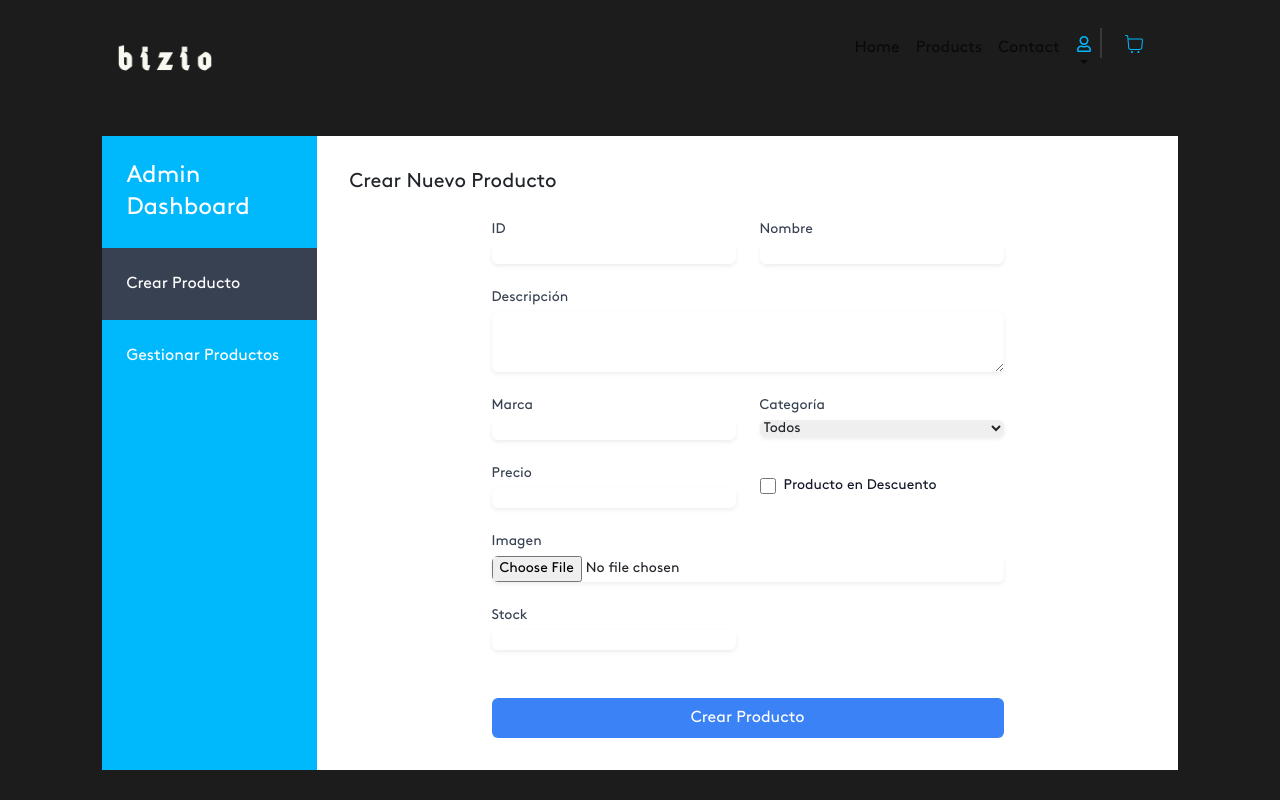
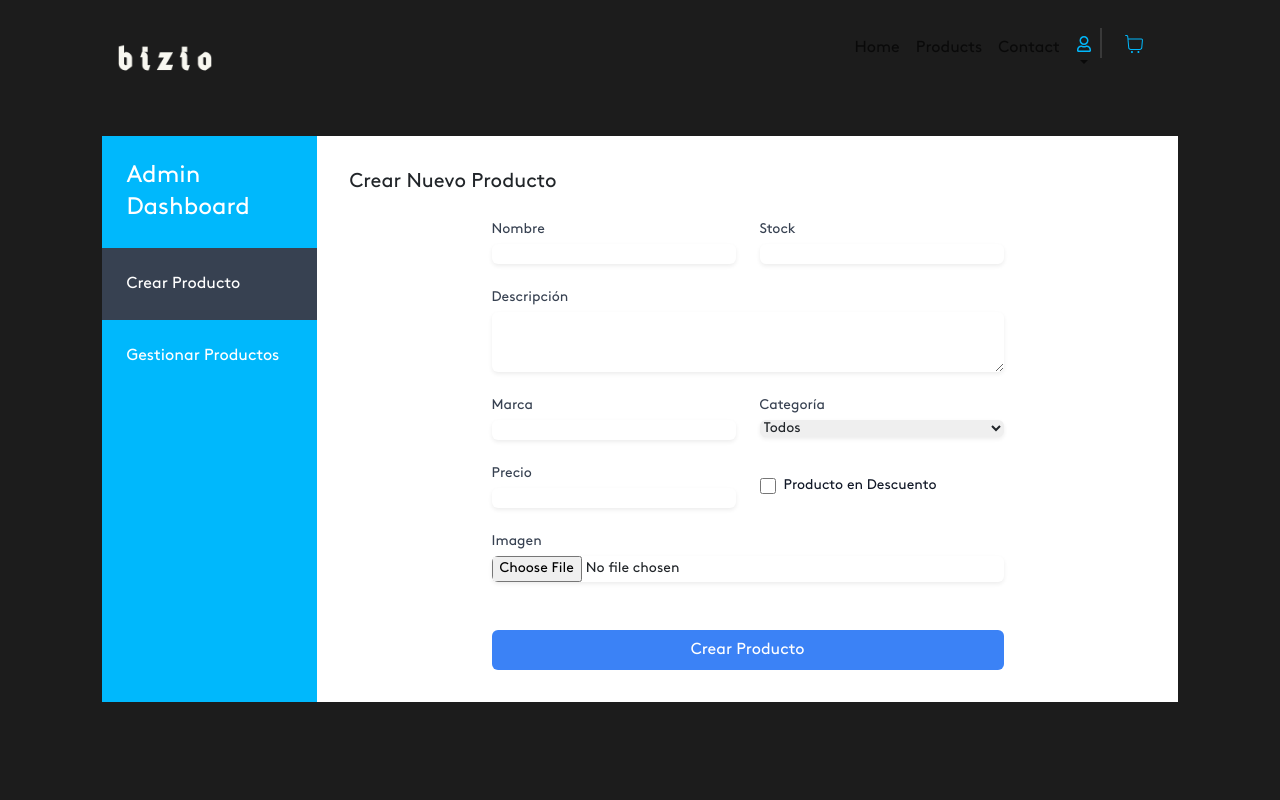
Before and after one commit to ivolevy/grupo7-tpo, a React (Vite) app: page /profile-admin in a window 1280 px wide. Built offline with nearby package versions, Linux system fonts and the light colour scheme; a web font is replaced by a local one.

Commit message:
Ahora se puede agregar productos a la base de datos

```diff
--- a/src/assets/components/admin/CreateProduct.jsx
+++ b/src/assets/components/admin/CreateProduct.jsx
@@ -1,8 +1,8 @@
 import React, { useState } from 'react';
+import { createProduct } from '../../../api';
 
 export const CreateProduct = ({ categories, onSubmit }) => {
   const [productData, setProductData] = useState({
-    id: '',
     name: '',
     description: '',
     brand: '',
@@ -35,45 +35,24 @@ export const CreateProduct = ({ categories, onSubmit }) => {
     }
   };
 
-  const handleSubmit = (e) => {
+  const handleSubmit = async (e) => {
     e.preventDefault();
-    onSubmit(productData);
-    setProductData({
-      id: '',
-      name: '',
-      description: '',
-      brand: '',
-      category: 'Todos',
-      price: '',
-      discounted: false,
-      discountAmount: 0,
-      image: null,
-      stock: '',
-    });
+
+    try {
+      const { name, description, brand, category, price,
+        discounted, discountAmount, image, stock } = productData;
+      const data = await createProduct(name, description, brand, category, price,
+        discounted, discountAmount, image, stock);
+      onSubmit(data);
+      } catch (error) {
+        console.error(error);
+      }
     };
 
     return (
       <div>
         <h3 className="text-xl mb-4">Crear Nuevo Producto</h3>
         <form onSubmit={handleSubmit} className="max-w-lg mx-auto grid grid-cols-2 gap-4">
-        <div>
-          <label
-            htmlFor="productId"
-            className="block text-sm font-medium text-gray-700"
-          >
-            ID
-          </label>
-          <input
-            type="text"
-            id="productId"
-            name="id"
-            value={productData.id}
-            onChange={handleChange}
-            className="mt-1 block w-full border-gray-300 rounded-md shadow-sm focus:ring-blue-500 focus:border-blue-500 sm:text-sm"
-            required
-          />
-        </div>
-
           <div>
             <label
               htmlFor="productName"
@@ -86,6 +65,24 @@ export const CreateProduct = ({ categories, onSubmit }) => {
               id="productName"
               name="name"
               value={productData.name}
+              onChange={handleChange}
+              className="mt-1 block w-full border-gray-300 rounded-md shadow-sm focus:ring-blue-500 focus:border-blue-500 sm:text-sm"
+              required
+            />
+          </div>
+
+          <div>
+            <label
+              htmlFor="productStock"
+              className="block text-sm font-medium text-gray-700"
+            >
+              Stock
+            </label>
+            <input
+              type="text"
+              id="productStock"
+              name="stock"
+              value={productData.stock}
               onChange={handleChange}
               className="mt-1 block w-full border-gray-300 rounded-md shadow-sm focus:ring-blue-500 focus:border-blue-500 sm:text-sm"
               required
@@ -232,24 +229,6 @@ export const CreateProduct = ({ categories, onSubmit }) => {
             )}
           </div>
 
-        <div>
-          <label
-            htmlFor="productStock"
-            className="block text-sm font-medium text-gray-700"
-          >
-            Stock
-          </label>
-          <input
-            type="text"
-            id="productStock"
-            name="stock"
-            value={productData.stock}
-            onChange={handleChange}
-            className="mt-1 block w-full border-gray-300 rounded-md shadow-sm focus:ring-blue-500 focus:border-blue-500 sm:text-sm"
-            required
-          />
-        </div>
-
           <div className="col-span-2 mt-4">
             <button
               type="submit"
```
Lines whose indentation alone changed are shown as unchanged.
